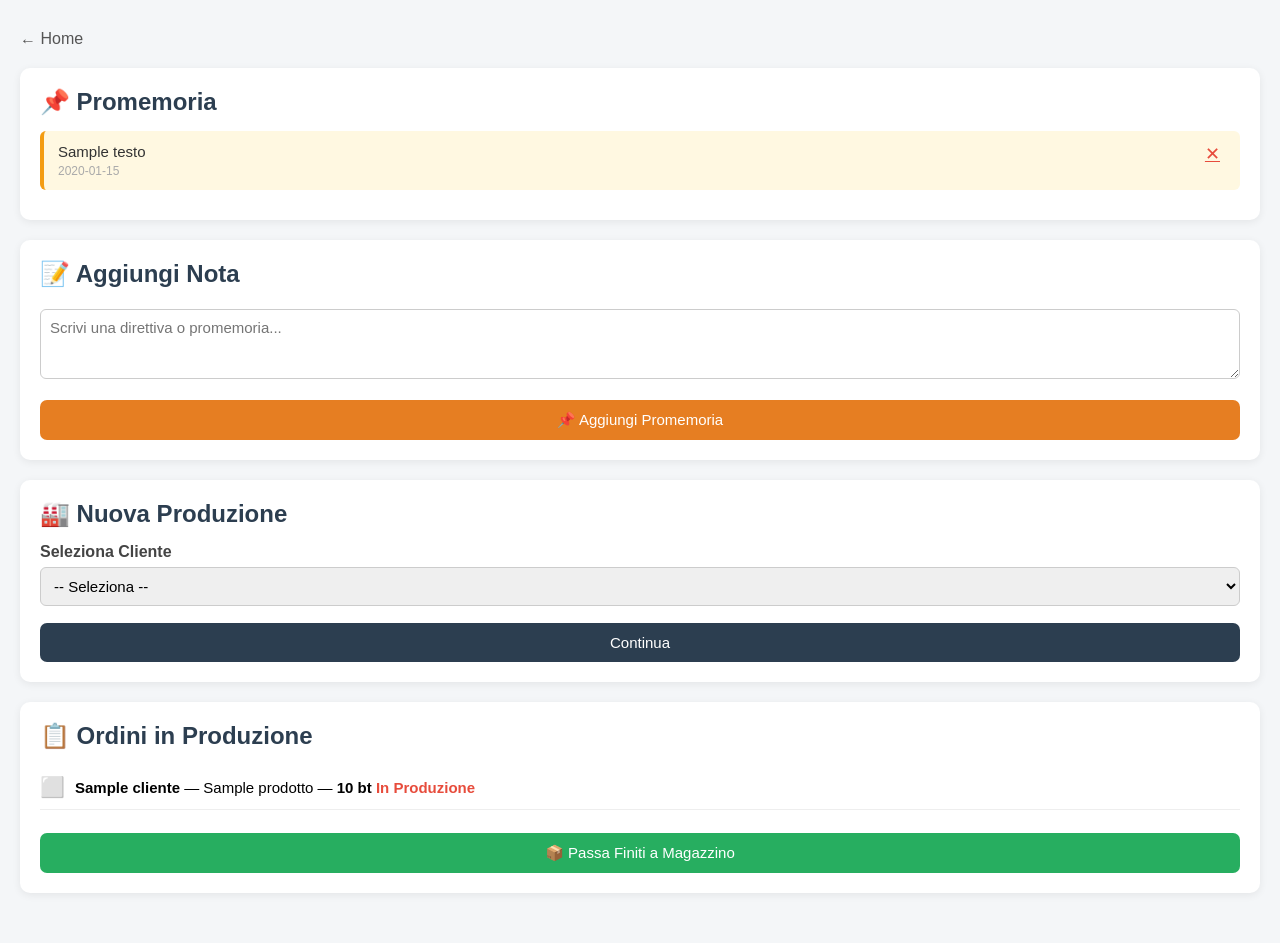
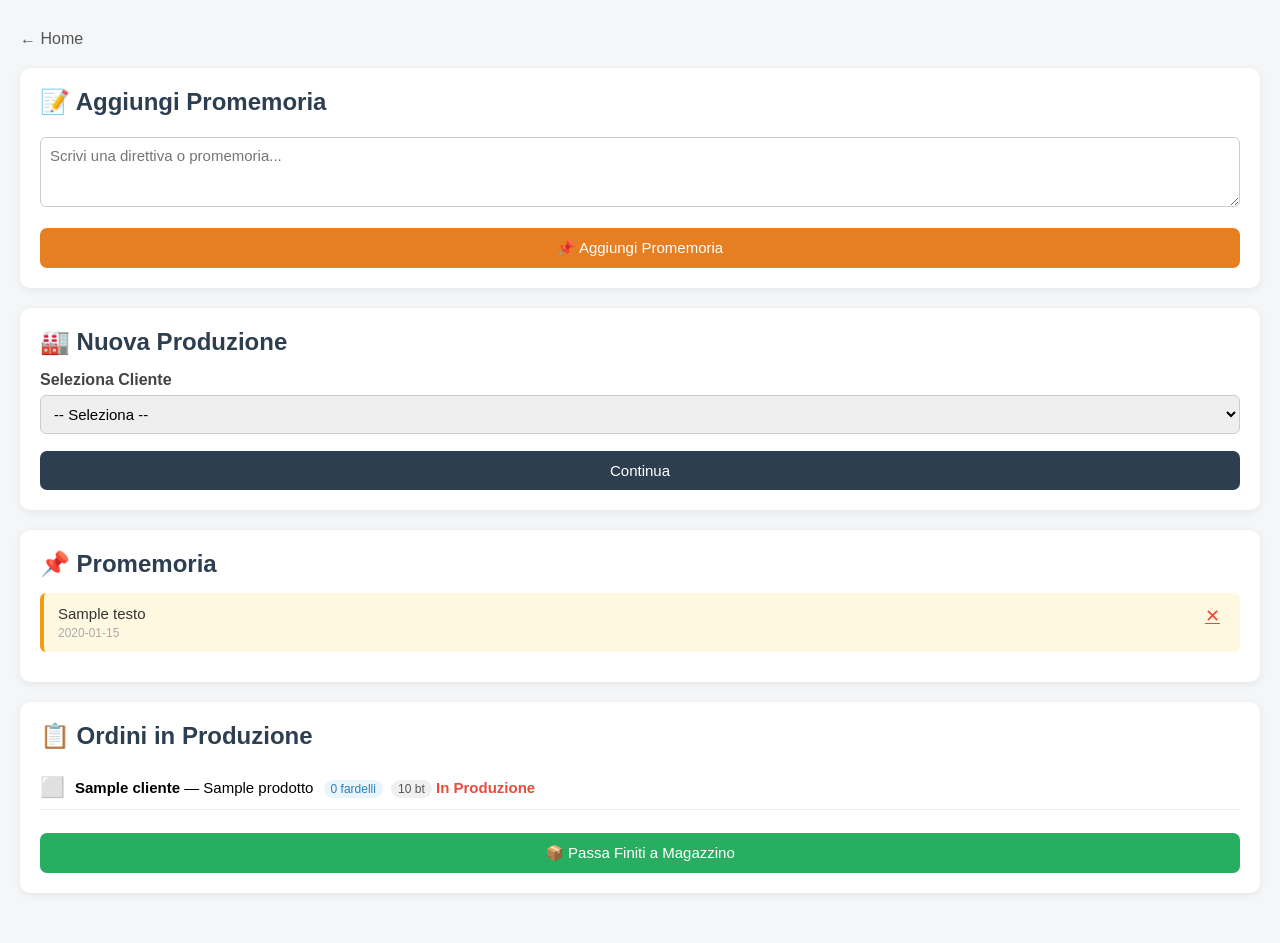
Before and after one commit to Galc987/gestionale-magazzino, a Flask app: template templates/produzione.html in a window 1280 px wide. Run offline with Flask 3, Linux system fonts and the light colour scheme; the template is opened without the code that fills it: most values are stand-ins (such as "Sample title", 1, 10 or a date in 2020); some libraries are stand-ins or nearby versions.

Commit message:
Update produzione.html

```diff
--- a/templates/produzione.html
+++ b/templates/produzione.html
@@ -9,49 +9,73 @@ h2 { color: #2c3e50; margin-bottom: 15px; }
 h3 { color: #555; margin-bottom: 10px; }
 .back { display: inline-block; margin-bottom: 20px; color: #555; text-decoration: none; }
 .back:hover { color: #000; }
-.box {
-    background: white; padding: 20px; border-radius: 10px;
-    margin-bottom: 20px; box-shadow: 0 2px 8px rgba(0,0,0,.07);
-}
-select, input[type=number], textarea {
-    padding: 9px; width: 100%; margin: 6px 0 12px 0;
-    border: 1px solid #ccc; border-radius: 6px; font-size: 15px;
-}
+.box { background: white; padding: 20px; border-radius: 10px; margin-bottom: 20px; box-shadow: 0 2px 8px rgba(0,0,0,.07); }
+select, input[type=number], textarea { padding: 9px; width: 100%; margin: 6px 0 12px 0; border: 1px solid #ccc; border-radius: 6px; font-size: 15px; }
 textarea { resize: vertical; min-height: 70px; font-family: Arial, sans-serif; }
-button {
-    padding: 11px; width: 100%; color: white; border: none;
-    border-radius: 7px; font-size: 15px; cursor: pointer; margin-top: 5px;
-}
+button { padding: 11px; width: 100%; color: white; border: none; border-radius: 7px; font-size: 15px; cursor: pointer; margin-top: 5px; }
 button:hover { opacity: 0.88; }
-.btn-dark    { background: #2c3e50; }
-.btn-verde   { background: #27ae60; }
-.btn-nota    { background: #e67e22; }
-.btn-del     { background: none; border: none; color: #e74c3c; font-size: 18px;
-               cursor: pointer; padding: 0 6px; width: auto; margin: 0; }
-.riga-ordine {
-    display: flex; align-items: center; gap: 10px;
-    padding: 10px 0; border-bottom: 1px solid #eee; font-size: 15px;
-}
+.btn-dark  { background: #2c3e50; }
+.btn-verde { background: #27ae60; }
+.btn-nota  { background: #e67e22; }
+.btn-del   { background: none; border: none; color: #e74c3c; font-size: 18px; cursor: pointer; padding: 0 6px; width: auto; margin: 0; }
+.riga-ordine { display: flex; align-items: center; gap: 10px; padding: 10px 0; border-bottom: 1px solid #eee; font-size: 15px; }
 .riga-ordine:last-child { border-bottom: none; }
 .toggle-link { text-decoration: none; font-size: 20px; }
 .green { color: #27ae60; font-weight: bold; }
 .red   { color: #e74c3c; font-weight: bold; }
 .empty { color: #aaa; font-style: italic; }
 label  { font-weight: bold; color: #444; }
-/* NOTE */
-.nota-card {
-    background: #fff8e1; border-left: 4px solid #f39c12;
-    border-radius: 6px; padding: 12px 14px; margin-bottom: 10px;
-    display: flex; justify-content: space-between; align-items: flex-start;
-}
+.hint  { font-size: 12px; color: #888; font-weight: normal; margin-left: 6px; }
+.nota-card { background: #fff8e1; border-left: 4px solid #f39c12; border-radius: 6px; padding: 12px 14px; margin-bottom: 10px; display: flex; justify-content: space-between; align-items: flex-start; }
 .nota-testo { font-size: 15px; color: #333; flex: 1; white-space: pre-wrap; }
 .nota-data  { font-size: 12px; color: #aaa; margin-top: 4px; }
+.qty-info { font-size: 13px; color: #555; }
+.badge-fardelli { background: #eaf4fb; color: #2980b9; padding: 2px 7px; border-radius: 10px; font-size: 12px; margin-left: 6px; }
+.badge-bt { background: #f0f0f0; color: #555; padding: 2px 7px; border-radius: 10px; font-size: 12px; margin-left: 4px; }
 </style>
 </head>
 <body>
 <a class="back" href="/">← Home</a>
 
-<!-- NOTE PROMEMORIA -->
+<!-- FORM AGGIUNGI NOTA -->
+<div class="box">
+    <h2>📝 Aggiungi Promemoria</h2>
+    <form method="POST" action="/aggiungi_nota">
+        <textarea name="testo" placeholder="Scrivi una direttiva o promemoria..."></textarea>
+        <button type="submit" class="btn-nota">📌 Aggiungi Promemoria</button>
+    </form>
+</div>
+
+<!-- NUOVA PRODUZIONE -->
+<div class="box">
+    <h2>🏭 Nuova Produzione</h2>
+    <form method="GET" action="/produzione">
+        <label>Seleziona Cliente</label>
+        <select name="cliente">
+            <option value="">-- Seleziona --</option>
+            {% for c in clients %}
+            <option value="{{ c }}" {% if request.args.get('cliente') == c %}selected{% endif %}>{{ c }}</option>
+            {% endfor %}
+        </select>
+        <button type="submit" class="btn-dark">Continua</button>
+    </form>
+    {% if request.args.get('cliente') %}
+    {% set cl = request.args.get('cliente') %}
+    <hr style="margin:20px 0">
+    <form method="POST" action="/nuova_produzione">
+        <input type="hidden" name="client" value="{{ cl }}">
+        <h3>{{ cl }}</h3>
+        {% for p in clients[cl] %}
+        {% set molt = moltiplicatori[cl][p] %}
+        <label>{{ p }} <span class="hint">(1 fardello = {{ molt }} bt)</span></label>
+        <input type="number" name="qty_{{ loop.index0 }}" min="0" placeholder="fardelli">
+        {% endfor %}
+        <button type="submit" class="btn-dark">Inserisci Produzione</button>
+    </form>
+    {% endif %}
+</div>
+
+<!-- PROMEMORIA sopra gli ordini -->
 {% if note %}
 <div class="box">
     <h2>📌 Promemoria</h2>
@@ -67,57 +91,21 @@ label  { font-weight: bold; color: #444; }
 </div>
 {% endif %}
 
-<!-- AGGIUNGI NOTA -->
-<div class="box">
-    <h2>📝 Aggiungi Nota</h2>
-    <form method="POST" action="/aggiungi_nota">
-        <textarea name="testo" placeholder="Scrivi una direttiva o promemoria..."></textarea>
-        <button type="submit" class="btn-nota">📌 Aggiungi Promemoria</button>
-    </form>
-</div>
-
-<!-- NUOVA PRODUZIONE -->
-<div class="box">
-    <h2>🏭 Nuova Produzione</h2>
-    <form method="GET" action="/produzione">
-        <label>Seleziona Cliente</label>
-        <select name="cliente">
-            <option value="">-- Seleziona --</option>
-            {% for c in clients %}
-            <option value="{{ c }}" {% if request.args.get('cliente') == c %}selected{% endif %}>
-                {{ c }}
-            </option>
-            {% endfor %}
-        </select>
-        <button type="submit" class="btn-dark">Continua</button>
-    </form>
-
-    {% if request.args.get('cliente') %}
-    {% set cl = request.args.get('cliente') %}
-    <hr style="margin:20px 0">
-    <form method="POST" action="/nuova_produzione">
-        <input type="hidden" name="client" value="{{ cl }}">
-        <h3>{{ cl }}</h3>
-        {% for p in clients[cl] %}
-        <label>{{ p }}</label>
-        <input type="number" name="qty_{{ loop.index0 }}" min="0" placeholder="fardelli">
-        {% endfor %}
-        <button type="submit" class="btn-dark">Inserisci Produzione</button>
-    </form>
-    {% endif %}
-</div>
-
 <!-- ORDINI IN PRODUZIONE -->
 <div class="box">
     <h2>📋 Ordini in Produzione</h2>
     {% if rows %}
         {% for r in rows %}
+        {% set molt = moltiplicatori.get(r.cliente, {}).get(r.prodotto, 1) %}
+        {% set fardelli = (r.qty / molt) | int %}
         <div class="riga-ordine">
             <a class="toggle-link" href="/toggle/{{ r.id }}">
                 {% if r.done == 1 %}✅{% else %}⬜{% endif %}
             </a>
             <span>
-                <strong>{{ r.cliente }}</strong> — {{ r.prodotto }} — <strong>{{ r.qty }} bt</strong>
+                <strong>{{ r.cliente }}</strong> — {{ r.prodotto }}
+                <span class="badge-fardelli">{{ fardelli }} fardelli</span>
+                <span class="badge-bt">{{ r.qty }} bt</span>
                 {% if r.done == 1 %}
                     <span class="green"> Finito</span>
                 {% else %}
```
